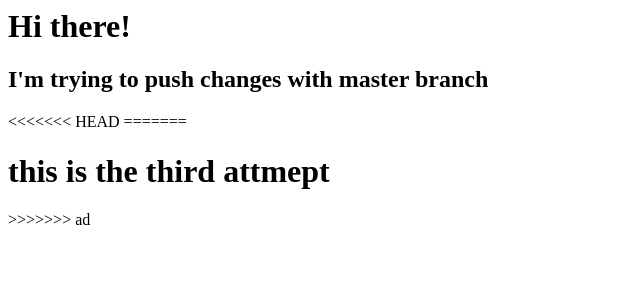
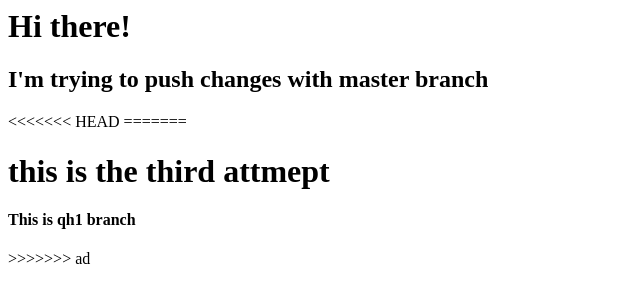
Before and after one commit to QIANQIANHU/React-native-app, a plain HTML site: page index.html in a window 1280 px wide. Shown: the whole page, without its empty margins (0-640 px from the left). Drawn offline with Linux system fonts and the light colour scheme.

Commit message:
add qh1 branch info

```diff
--- a/index.html
+++ b/index.html
@@ -3,4 +3,5 @@
 <<<<<<< HEAD
 =======
 <h1>this is the third attmept</h1>
+<h4>This is qh1 branch</h4>
 >>>>>>> ad
```
